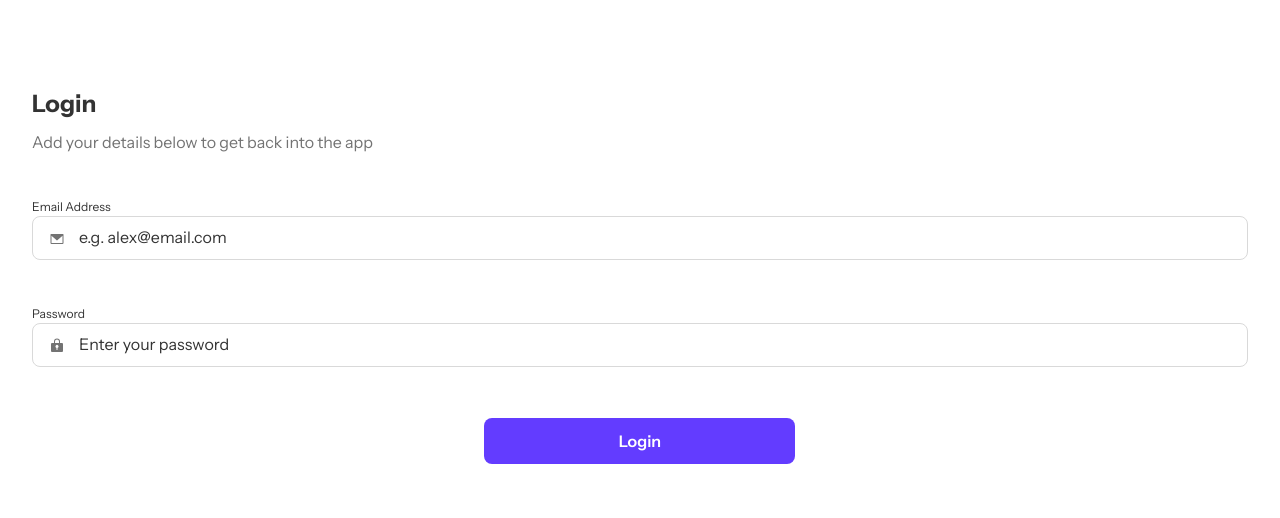
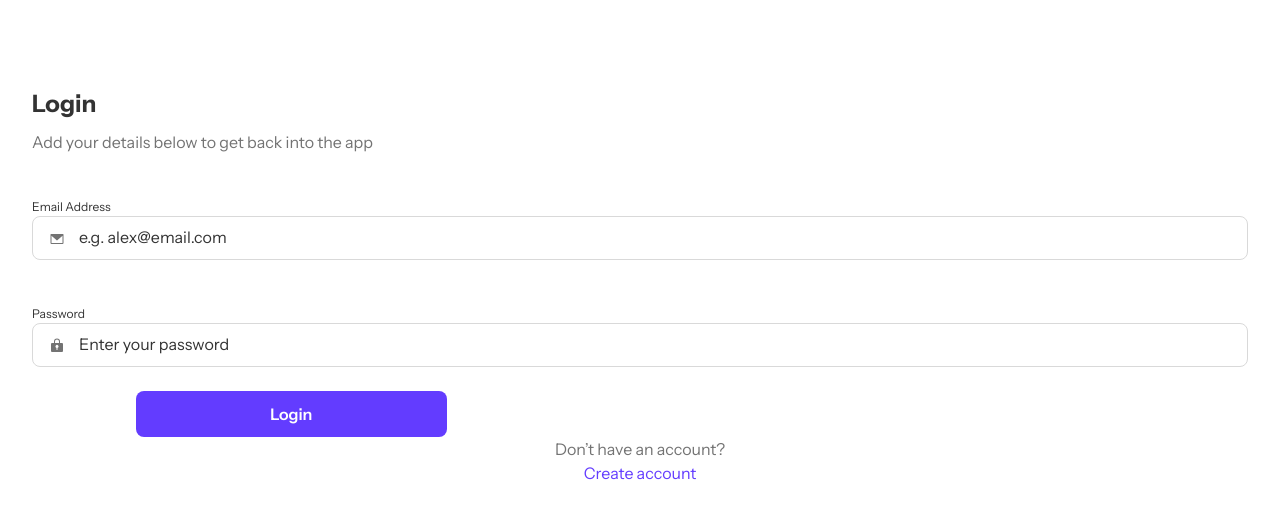
Before and after one commit to TemuriTsutskiridze/The-best-squad, a plain HTML site: page pages/login/login.html in a window 1280 px wide. Shown: the part 94-612 px from the top of the page. Drawn offline with Linux system fonts and the light colour scheme.

Commit message:
finished

```diff
--- a/pages/login/login.css
+++ b/pages/login/login.css
@@ -93,12 +93,11 @@ input[type="password"]::placeholder {
     margin-top: 45px;
 }
 #submitOrReg{
-    /*margin-left: 32px;*/
-    display: flex;
     margin: 0 auto;
     width: 82.93%;
     margin-top: 24px;
     height: 100px;
+    transition: 0.3s;
 }
 #submit{
     border-radius: 8px;
@@ -108,6 +107,7 @@ input[type="password"]::placeholder {
     border: none;
     border-radius: 8px;
     background: var(--purple, #633CFF);
+    cursor: pointer;
 }
 #submit span{
     color: var(--white, #FFF);
@@ -117,3 +117,23 @@ input[type="password"]::placeholder {
     font-weight: 600;
     line-height: 150%;
 }
+#submitOrReg:active{
+    scale: 0.95;
+}
+#createAcc{
+    color: var(--grey, #737373);
+    text-align: center;
+    font-family: Instrument Sans;
+    font-size: 16px;
+    font-style: normal;
+    font-weight: 400;
+    line-height: 150%;
+}
+#createAcc span{
+    color: var(--purple, #633CFF);
+    font-family: Instrument Sans;
+    font-size: 16px;
+    font-style: normal;
+    font-weight: 400;
+    line-height: 150%;
+}
--- a/pages/login/login.html
+++ b/pages/login/login.html
@@ -37,6 +37,13 @@
                 <button id="submit">
                     <span>Login</span>
                 </button>
+                <p id="createAcc">
+                    Don’t have an account?
+                    <br>
+                    <span>
+                        Create account
+                    </span>
+                </p>
             </div>
         </div>
     </div>
```
